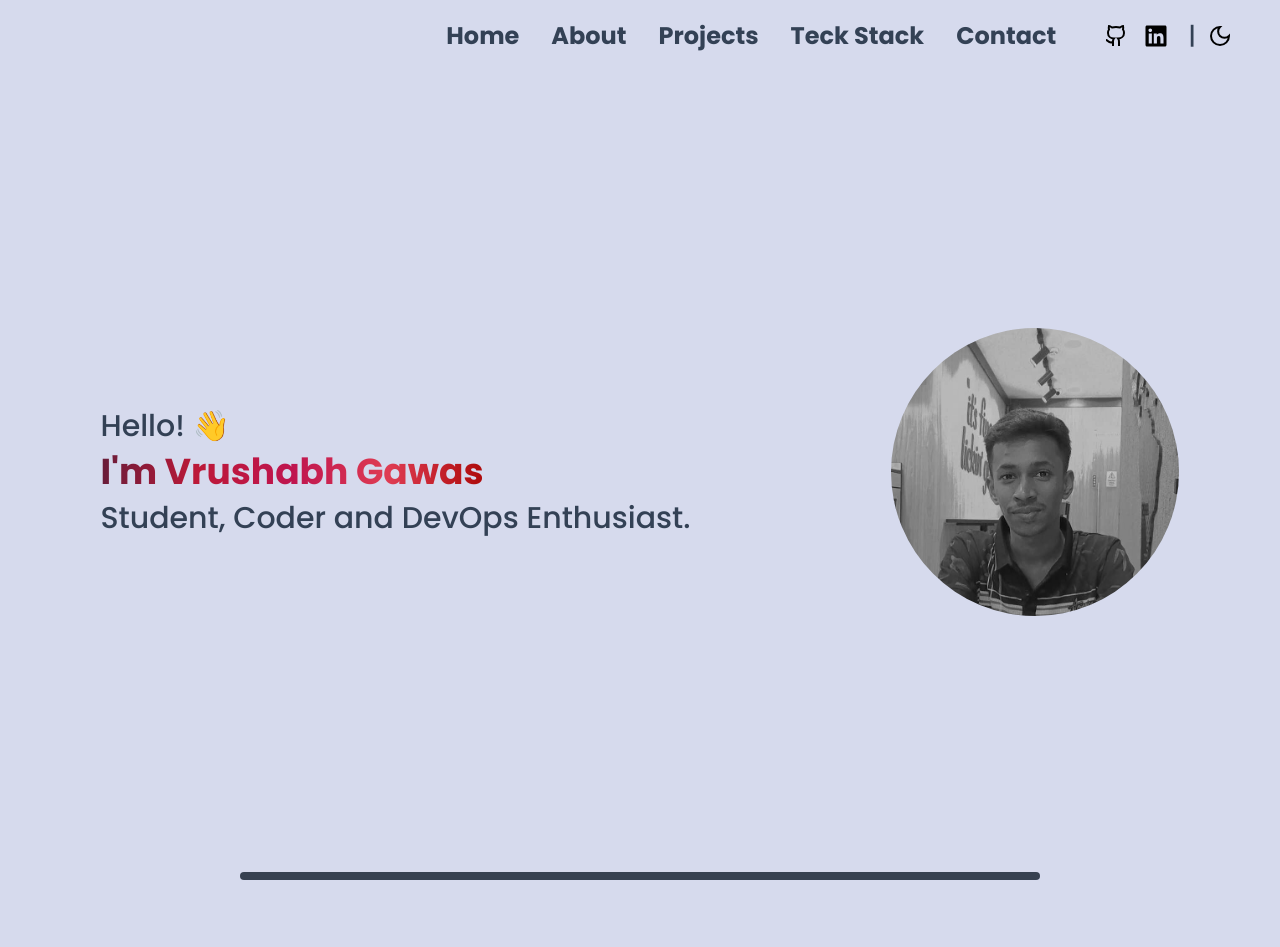
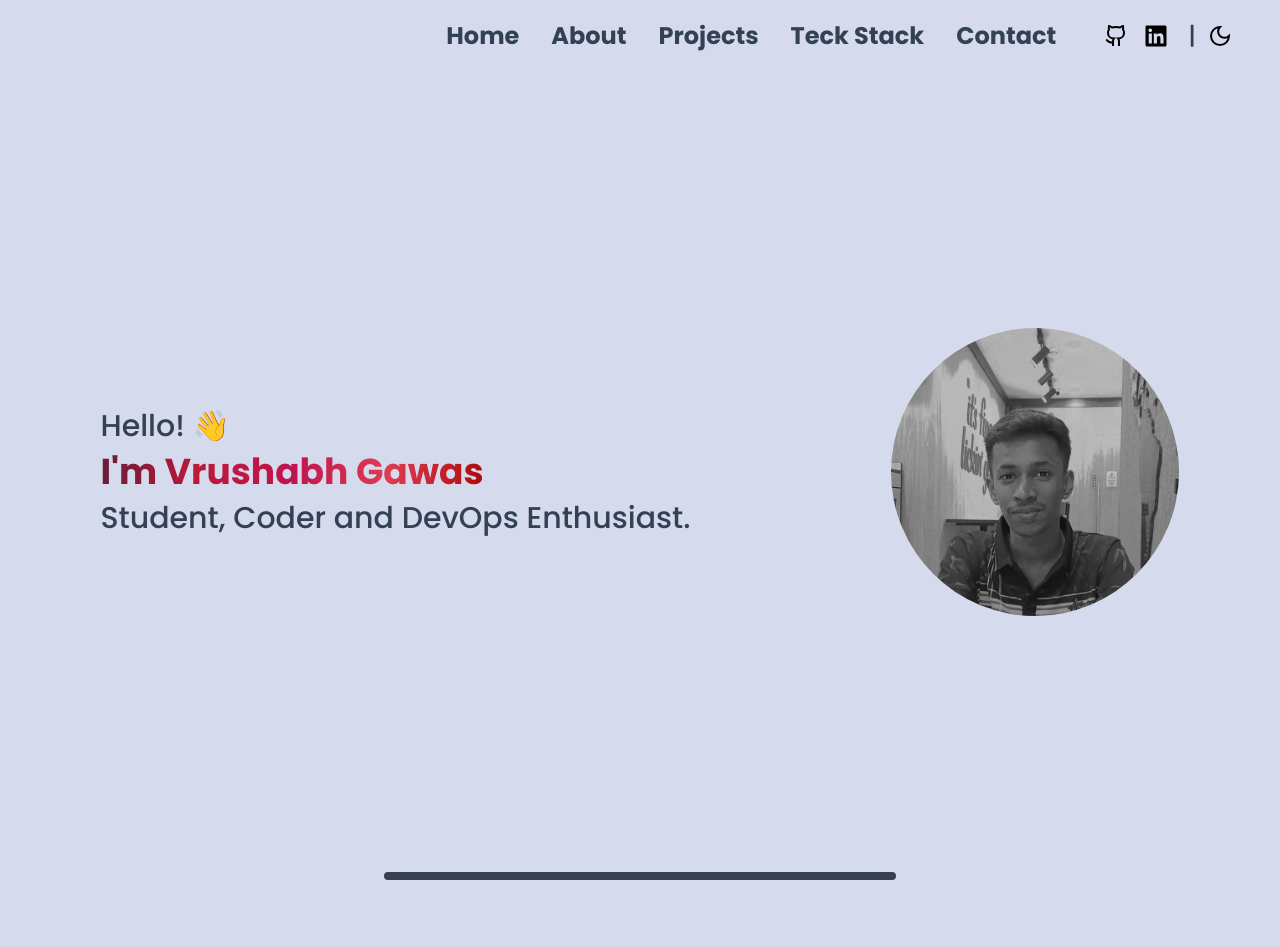
Before and after one commit to vrushabhgawas14/vrushabhgawas14.github.io, a React (Create React App) app: page / in a window 1280 px wide. Shown: the top 947 px of the page. Built offline with nearby package versions, Linux system fonts and the light colour scheme; a web font is replaced by a local one.

Commit message:
Scrollbar color and Line width

```diff
--- a/src/components/Line.tsx
+++ b/src/components/Line.tsx
@@ -1,5 +1,5 @@
 export default function Line() {
   return (
-    <div className="mx-60 sm:mx-20 p-1 rounded-xl bg-gray-700 dark:bg-zinc-500"></div>
+    <div className="mx-96 sm:mx-20 p-1 rounded-xl bg-gray-700 dark:bg-zinc-500"></div>
   );
 }
--- a/src/index.css
+++ b/src/index.css
@@ -27,8 +27,11 @@ html::-webkit-scrollbar {
 }
 
 ::-webkit-scrollbar-thumb {
-    background-color: rgb(120, 118, 143);
-    border-radius: 10px;
+    @apply bg-slate-600 rounded-xl;
+}
+
+.dark::-webkit-scrollbar-thumb{
+    @apply bg-zinc-400;
 }
 
 .textPopup{
@@ -108,10 +111,6 @@ html::-webkit-scrollbar {
     @apply h-3 lg:hidden;
   }
 
-#slider::-webkit-scrollbar-thumb {
-   @apply bg-gray-400 cursor-pointer;
-}
-
 #slider::-webkit-scrollbar-track {
     @apply hidden;
   }
```
